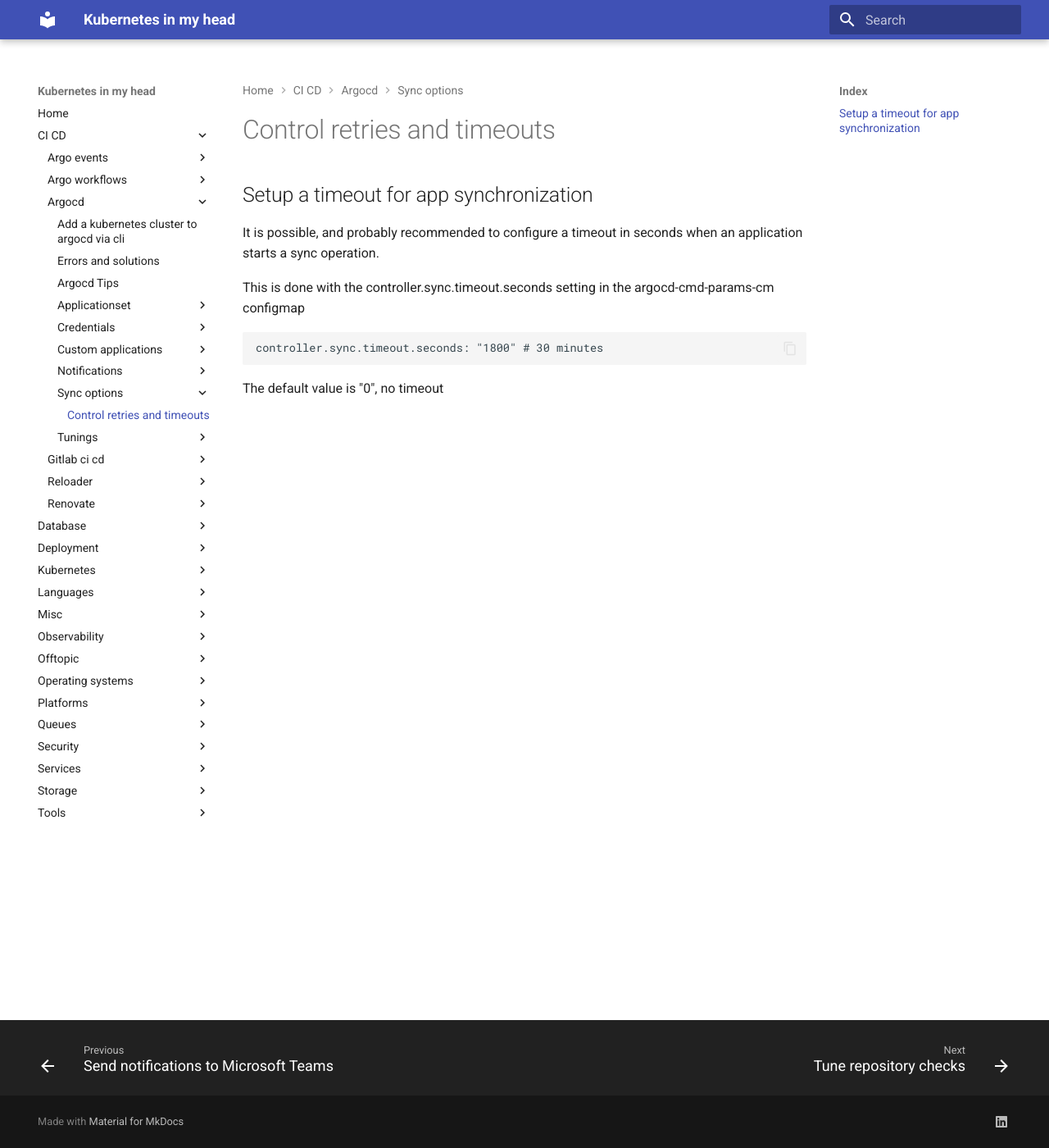
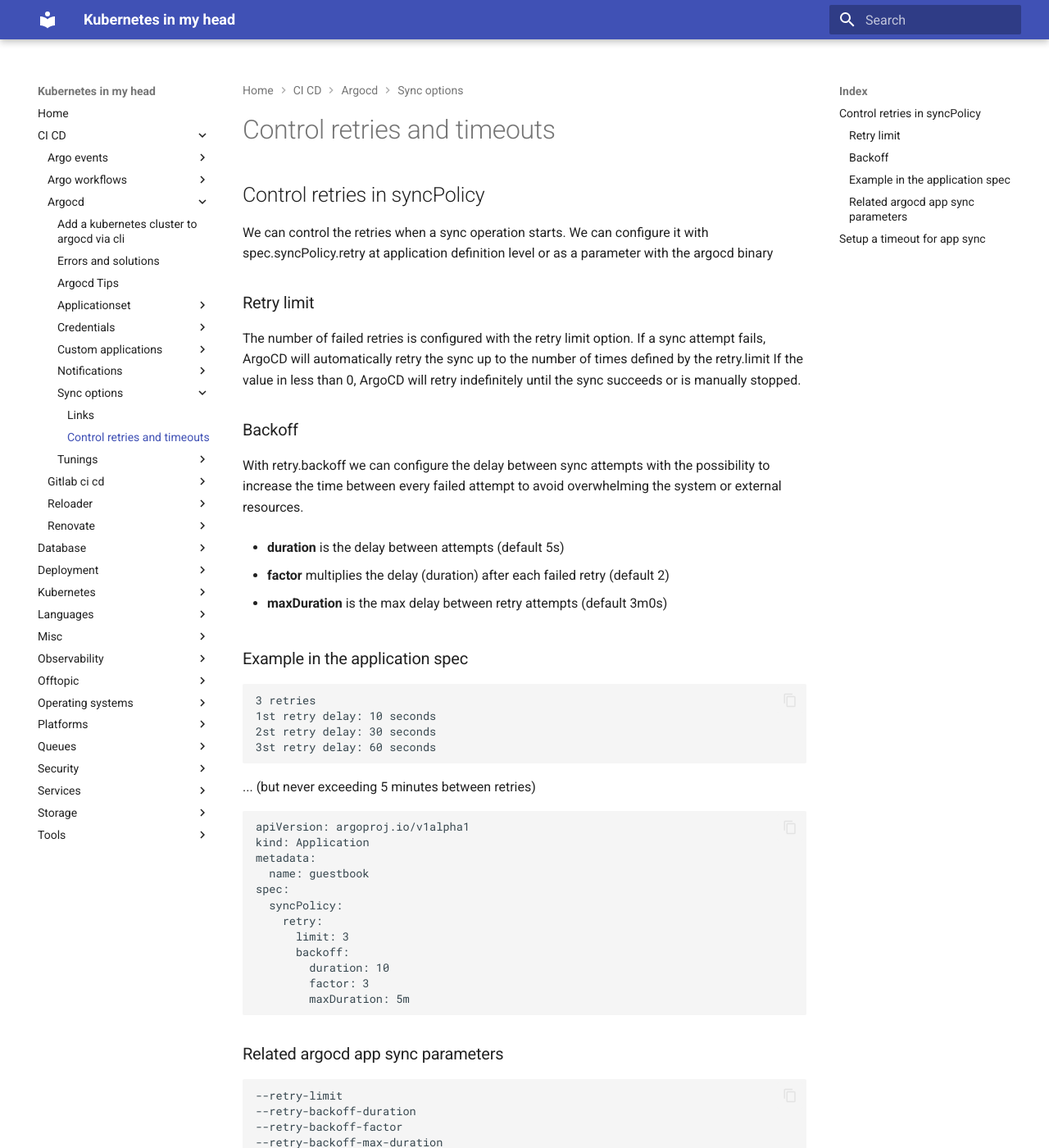
Before and after one commit to jorgelon/kubernetesinmyhead.net, an MkDocs documentation site: the page built from docs/CI-CD/argocd/sync-options/retries-timeouts.md, in a window 1280 px wide and 1400 px high. Shown: the whole window at 82% size. Built offline with MkDocs 1.6.1 and Material for MkDocs 9.7.7, drawn with Linux system fonts in a browser that asks for light colours; some of the changed text lies outside the part shown.

Commit message:
more info about retries and timeouts

````diff
--- a/docs/CI-CD/argocd/sync-options/retries-timeouts.md
+++ b/docs/CI-CD/argocd/sync-options/retries-timeouts.md
@@ -1,13 +1,69 @@
 # Control retries and timeouts
 
-## Setup a timeout for app synchronization
+## Control retries in syncPolicy
+
+We can control the retries when a sync operation starts. We can configure it with spec.syncPolicy.retry at application definition level or as a parameter with the argocd binary
+
+### Retry limit
+
+The number of failed retries is configured with the retry limit option. If a sync attempt fails, ArgoCD will automatically retry the sync up to the number of times defined by the retry.limit
+If the value in less than 0, ArgoCD will retry indefinitely until the sync succeeds or is manually stopped.
+
+### Backoff
+
+With retry.backoff we can configure the delay between sync attempts with the possibility to increase the time between every failed attempt to avoid overwhelming the system or external resources.
+
+- **duration** is the delay between attempts (default 5s)
+
+- **factor** multiplies the delay (duration) after each failed retry (default 2)
+
+- **maxDuration** is the max delay between retry attempts (default 3m0s)
+
+### Example in the application spec
+
+```txt
+3 retries
+1st retry delay: 10 seconds
+2st retry delay: 30 seconds
+3st retry delay: 60 seconds
+```
+
+... (but never exceeding 5 minutes between retries)
+
+```yaml
+apiVersion: argoproj.io/v1alpha1
+kind: Application
+metadata:
+  name: guestbook
+spec:
+  syncPolicy:
+    retry:
+      limit: 3
+      backoff:
+        duration: 10
+        factor: 3
+        maxDuration: 5m
+```
+
+### Related argocd app sync parameters
+
+```txt
+--retry-limit
+--retry-backoff-duration
+--retry-backoff-factor
+--retry-backoff-max-duration
+```
+
+## Setup a timeout for app sync
 
 It is possible, and probably recommended to configure a timeout in seconds when an application starts a sync operation.
 
+It is configured at controller level, and sets the maximum time allowed for a single sync operation to complete before it is considered failed.
+
 This is done with the controller.sync.timeout.seconds setting in the argocd-cmd-params-cm configmap
 
-```yaml
+```txt
 controller.sync.timeout.seconds: "1800" # 30 minutes
 ```
 
-The default value is "0", no timeout
+> The default value is "0", no timeout
````
Also changed, not shown: docs/CI-CD/argocd/sync-options/99-links.md (added, +9 -0 lines).
